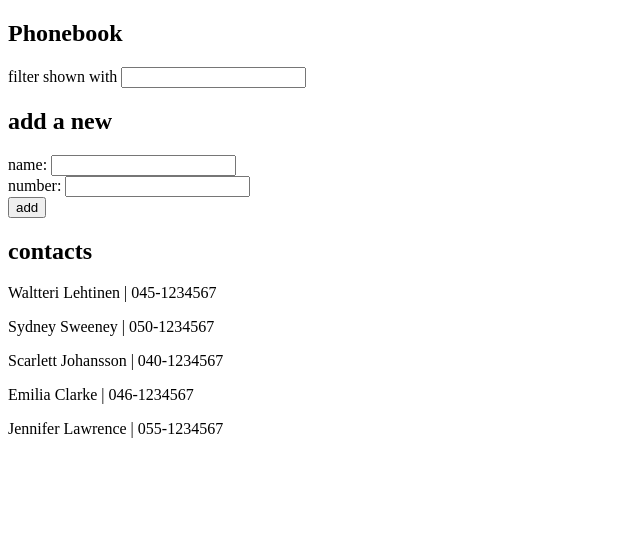
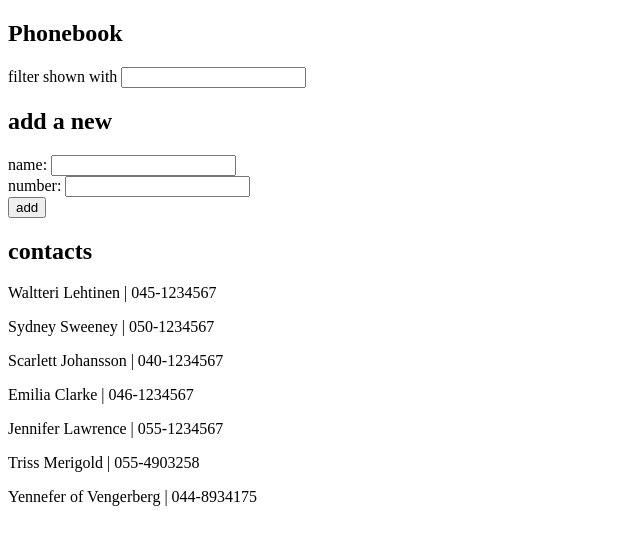
Before and after one commit to IINomadll/Full-Stack-open, a React (Vite) app in the folder osa2/puhelinluettelo/: page / in a window 1280 px wide. Shown: the top 544 px of the page, without its empty margins (0-640 px from the left). Built offline with nearby package versions, Linux system fonts and the light colour scheme; data requests are answered from the project's data file.

Commit message:
2.12 done

```diff
--- a/osa2/puhelinluettelo/db.json
+++ b/osa2/puhelinluettelo/db.json
@@ -24,6 +24,16 @@
       "name": "Jennifer Lawrence",
       "number": "055-1234567",
       "id": "5"
+    },
+    {
+      "id": "07b0",
+      "name": "Triss Merigold",
+      "number": "055-4903258"
+    },
+    {
+      "id": "6e73",
+      "name": "Yennefer of Vengerberg",
+      "number": "044-8934175"
     }
   ]
 }
--- a/osa2/puhelinluettelo/src/App.jsx
+++ b/osa2/puhelinluettelo/src/App.jsx
@@ -50,13 +50,14 @@ const App = () => {
 
   useEffect(() => {
     console.log("effect");
-    axios.get("http://localhost:3001/persons").then((response) => {
-      console.log("promise fulfilled");
-      setPersons(response.data);
+    // prettier-ignore
+    axios
+      .get("http://localhost:3001/persons")
+      .then((response) => {
+        console.log("promise fulfilled");
+        setPersons(response.data);
     });
   }, []);
-
-  console.log("render", persons.length, "persons");
 
   const addPerson = (event) => {
     event.preventDefault(); // prevent default actions like page reload
@@ -75,6 +76,12 @@ const App = () => {
       console.log(`${newName} is already added to phonebook`);
       alert(`${newName} is already added to phonebook`);
     } else {
+      // prettier-ignore
+      axios
+        .post("http://localhost:3001/persons", personObj)
+        .then(response => {
+          console.log(response);
+        })
       setPersons(persons.concat(personObj)); // add new person to persons array
       setNewName(""); // clear input field after submit
       setNewNumber(""); // --||--
```
